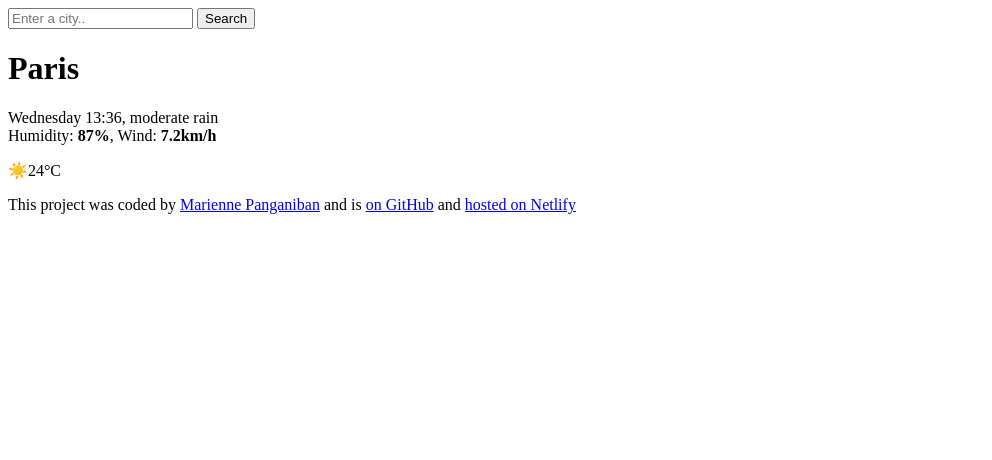
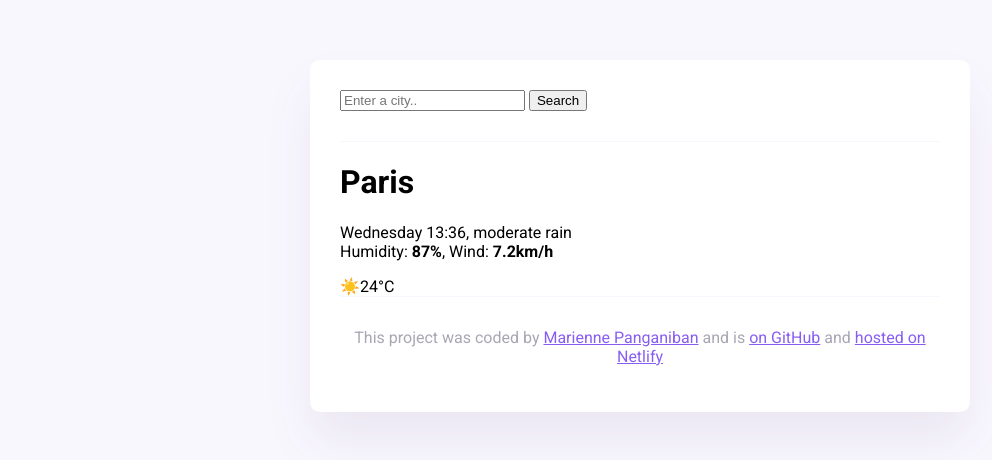
Before and after one commit to mrynp/weather-project, a plain HTML site: page index.html in a window 1280 px wide. Shown: the whole page, without its empty margins (0-992 px from the left). Drawn offline with Linux system fonts and the light colour scheme.

Commit message:
Styled main container and added font

```diff
--- a/index.html
+++ b/index.html
@@ -3,6 +3,12 @@
   <head>
     <meta charset="UTF-8" />
     <meta name="viewport" content="width=device-width, initial-scale=1.0" />
+    <link rel="preconnect" href="https://fonts.googleapis.com" />
+    <link rel="preconnect" href="https://fonts.gstatic.com" crossorigin />
+    <link
+      href="https://fonts.googleapis.com/css2?family=Roboto:ital,wght@0,100;0,400;0,500;0,700;0,900;1,100;1,300;1,400;1,500;1,700;1,900&display=swap"
+      rel="stylesheet"
+    />
     <link rel="stylesheet" href="src/styles.css" />
     <title>Weather</title>
   </head>
--- a/src/styles.css
+++ b/src/styles.css
@@ -0,0 +1,30 @@
+body {
+  background: #f9f7fe;
+  font-family: "Roboto", sans-serif;
+}
+
+a {
+  color: #885df1;
+}
+
+.weather-app {
+  background: white;
+  max-width: 600px;
+  margin: 60px auto;
+  padding: 30px;
+  border-radius: 10px;
+  box-shadow: 0 30px 50px rgba(65, 50, 100, 0.08);
+}
+
+header {
+  border-bottom: 1px solid #f9f7fe;
+  padding-bottom: 30px;
+}
+
+footer {
+  border-top: 1px solid #f9f7fe;
+  text-align: center;
+  padding-top: 15px;
+
+  color: rgba(39, 33, 66, 0.4);
+}
```
